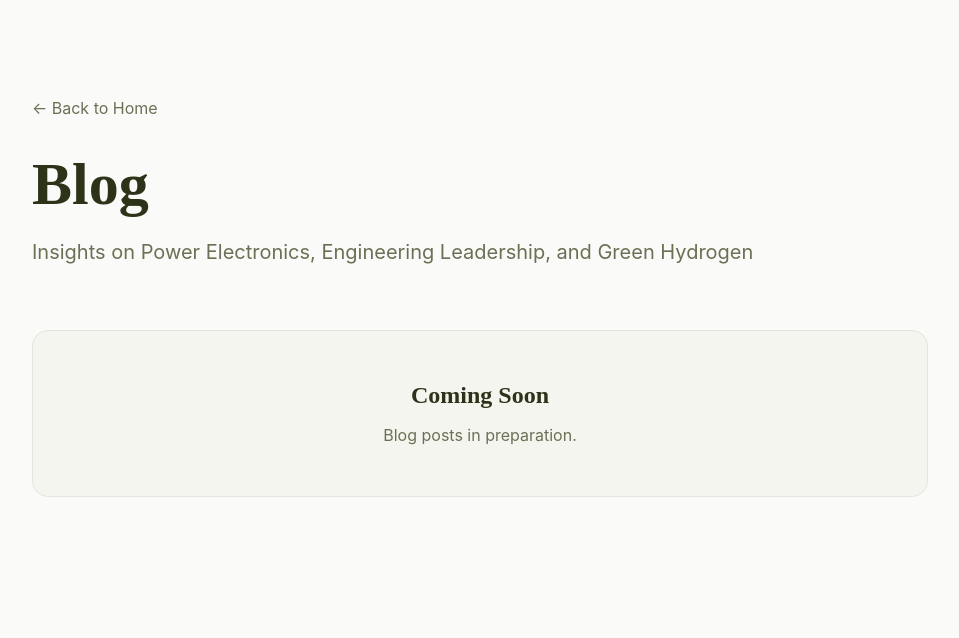
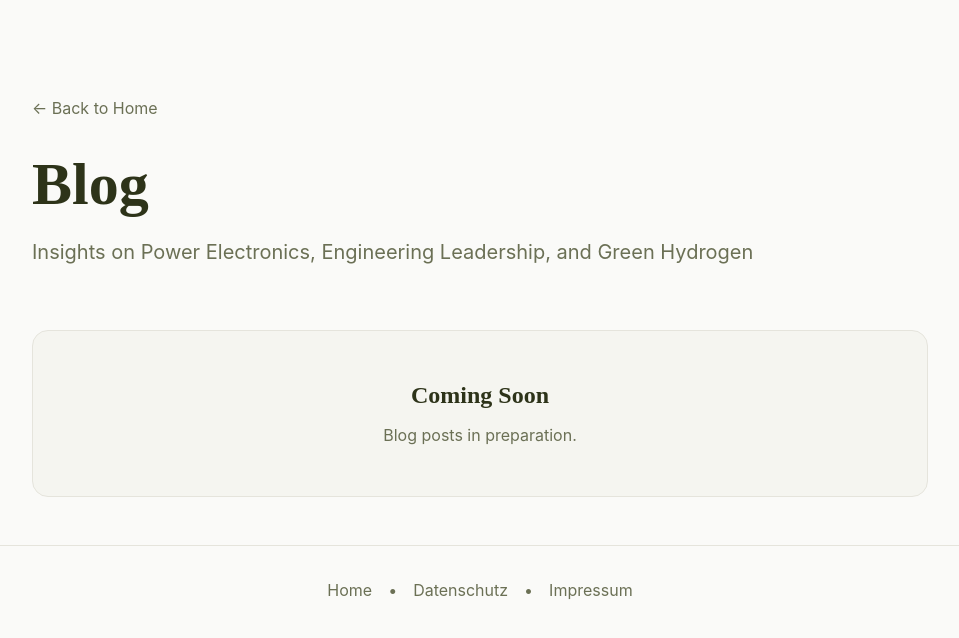
Before and after one commit to st3fan-ar/portfoliowebsite, a Next.js app: page /blog in a window 1280 px wide. Shown: the top 638 px of the page, without its empty margins (160-1119 px from the left). Built offline with nearby package versions, Linux system fonts and the light colour scheme.

Commit message:
Vercel seitenaufrufe ergänzt

```diff
--- a/package.json
+++ b/package.json
@@ -11,6 +11,7 @@
   "dependencies": {
     "@fontsource/inter": "^5.2.8",
     "@fontsource/playfair-display": "^5.2.8",
+    "@vercel/analytics": "^1.6.1",
     "gray-matter": "^4.0.3",
     "next": "14.2.3",
     "react": "^18.3.1",
--- a/src/app/blog/page.tsx
+++ b/src/app/blog/page.tsx
@@ -46,6 +46,31 @@ export default async function BlogPage() {
           </div>
         )}
       </div>
+      {/* Footer Navigation */}
+          <div className="mt-12 pt-8 border-t border-[#e5e4dc]">
+            <div className="flex flex-wrap gap-4 justify-center">
+              <Link
+                href="/"
+                className="text-[var(--text-secondary)] hover:text-[var(--accent)] transition-colors"
+              >
+                Home
+              </Link>
+              <span className="text-[var(--text-secondary)]">•</span>
+              <Link
+                href="/datenschutz"
+                className="text-[var(--text-secondary)] hover:text-[var(--accent)] transition-colors"
+              >
+                Datenschutz
+              </Link>
+                     <span className="text-[var(--text-secondary)]">•</span>
+              <Link
+                href="/impressum"
+                className="text-[var(--text-secondary)] hover:text-[var(--accent)] transition-colors"
+              >
+                Impressum
+              </Link>
+            </div>
+          </div>
     </main>
   )
 }
--- a/src/app/datenschutz/page.tsx
+++ b/src/app/datenschutz/page.tsx
@@ -13,7 +13,7 @@ export default function DatenschutzPage() {
           href="/"
           className="inline-flex items-center gap-2 text-[var(--text-secondary)] hover:text-[var(--accent)] transition-colors mb-8"
         >
-          ← Zurück zur Startseite
+          ← Back to Home
         </Link>
 
         <div className="bg-[var(--bg-secondary)]/50 border border-[#e5e4dc] rounded-2xl p-8 md:p-12">
@@ -61,6 +61,7 @@ export default function DatenschutzPage() {
                 Andere Daten werden automatisch oder nach Ihrer Einwilligung beim Besuch der Website durch unsere
                 IT-Systeme erfasst. Das sind vor allem technische Daten (z.B. Internetbrowser, Betriebssystem oder
                 Uhrzeit des Seitenaufrufs). Die Erfassung dieser Daten erfolgt automatisch, sobald Sie diese Website betreten.
+                Diese Website nutzt Vercel Web Analytics zur anonymisierten Auswertung von Seitenaufrufen. Dabei werden keine Cookies eingesetzt.
               </p>
 
               <h3 className="font-semibold text-lg mb-2 text-[var(--text-primary)]">
--- a/src/app/impressum/page.tsx
+++ b/src/app/impressum/page.tsx
@@ -13,7 +13,7 @@ export default function ImpressumPage() {
           href="/"
           className="inline-flex items-center gap-2 text-[var(--text-secondary)] hover:text-[var(--accent)] transition-colors mb-8"
         >
-          ← Zurück zur Startseite
+          ← Back to Home
         </Link>
 
         <div className="bg-[var(--bg-secondary)]/50 border border-[#e5e4dc] rounded-2xl p-8 md:p-12">
--- a/src/app/layout.tsx
+++ b/src/app/layout.tsx
@@ -1,4 +1,5 @@
 import type { Metadata } from 'next'
+import { Analytics } from '@vercel/analytics/react'
 import './globals.css'
 
 export const metadata: Metadata = {
@@ -14,7 +15,9 @@ export default function RootLayout({
 }) {
   return (
     <html lang="de">
-      <body>{children}</body>
+      <body>{children}
+        <Analytics />
+      </body>
     </html>
   )
 }
--- a/src/components/About.tsx
+++ b/src/components/About.tsx
@@ -2,7 +2,7 @@
 
 export default function About() {
   return (
-    <section id="about" className="py-32 px-6">
+    <section id="about" className="py-0 px-6">
       <div className="max-w-4xl mx-auto">
         <h2 className="font-heading text-5xl font-bold mb-12 text-center text-[var(--text-primary)]">
           About <span className="gradient-text">Me</span>
--- a/src/components/Skills.tsx
+++ b/src/components/Skills.tsx
@@ -41,7 +41,7 @@ export default function Skills() {
   ]
 
   return (
-    <section id="skills" className="py-32 px-6">
+    <section id="skills" className="py-0 px-6">
       <div className="max-w-6xl mx-auto">
         <h2 className="font-heading text-5xl font-bold mb-16 text-center text-[var(--text-primary)]">
           Core <span className="gradient-text">Competencies</span>
```
Also changed, not shown: 1 other file (tests, documents, lock files or other folders).
